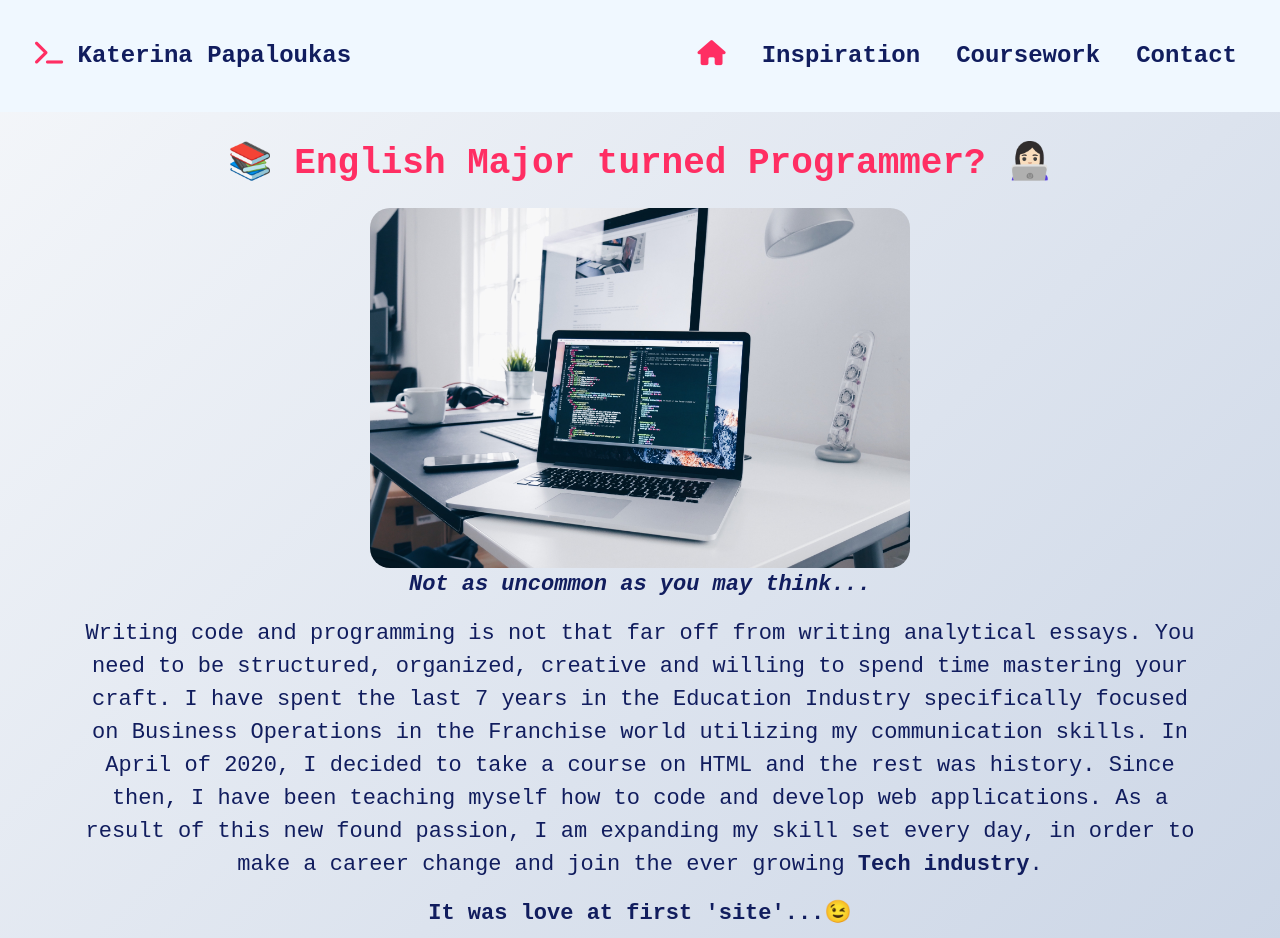
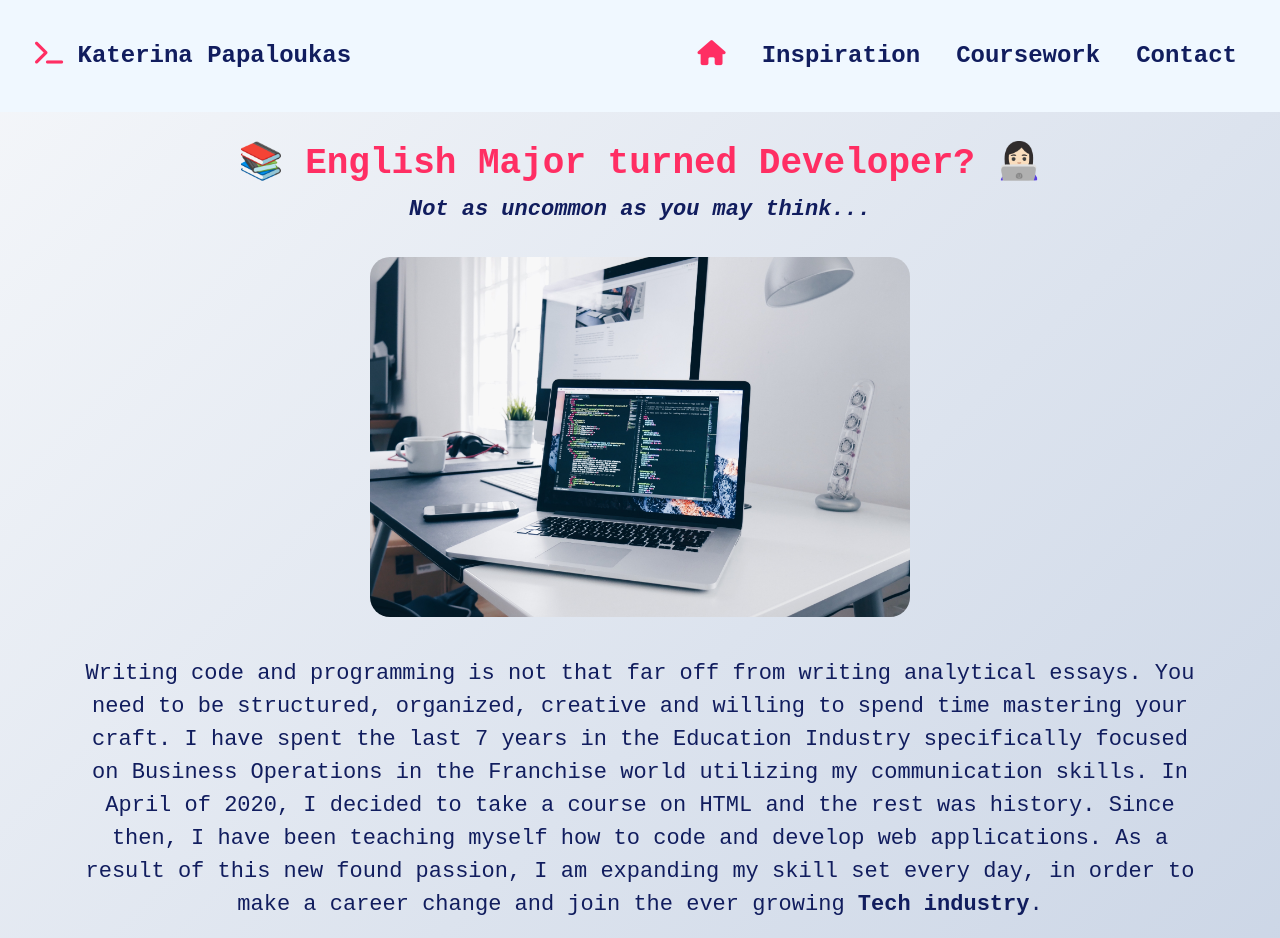
Before and after one commit to codingwithkat/Kats-Website, a React (Create React App) app: page / in a window 1280 px wide. Shown: the top 938 px of the page. Built offline with nearby package versions, Linux system fonts and the light colour scheme.

Commit message:
updated home

```diff
--- a/src/components/Home.js
+++ b/src/components/Home.js
@@ -8,7 +8,8 @@ import jumbocode from "../images/jumbocode.JPG";
 
 export const Home = () => (
     <div>
-        <h3><strong><span>📚</span> English Major turned Programmer? <span>👩🏻‍💻</span></strong></h3>
+        <h3><strong><span>📚</span> English Major turned Developer? <span>👩🏻‍💻</span></strong></h3>
+        <p className="catch-phrase"><em>Not as uncommon as you may think...</em></p>
         <Container>
             <Row>
                 <Col xs={12} md={12}>
@@ -16,8 +17,8 @@ export const Home = () => (
                 </Col>
             </Row>
         </Container>
-        <p className="catch-phrase"><em>Not as uncommon as you may think...</em></p>
-        <p>
+
+        <p className="intro">
             Writing code and programming is not that far off from writing analytical essays. You need to be structured,
             organized, creative and willing to spend time mastering your craft. I have spent the last 7 years in
             the Education Industry specifically focused on Business Operations in the Franchise world utilizing my communication skills. In April of 2020, I decided
--- a/src/css/Home.css
+++ b/src/css/Home.css
@@ -8,6 +8,10 @@ h3, p {
     text-align: center;
     font-family: 'Courier New', Courier, monospace;
     color: #ff2e63;
+}
+
+.intro {
+    padding-top: 40px;
 }
 
 p {
```
